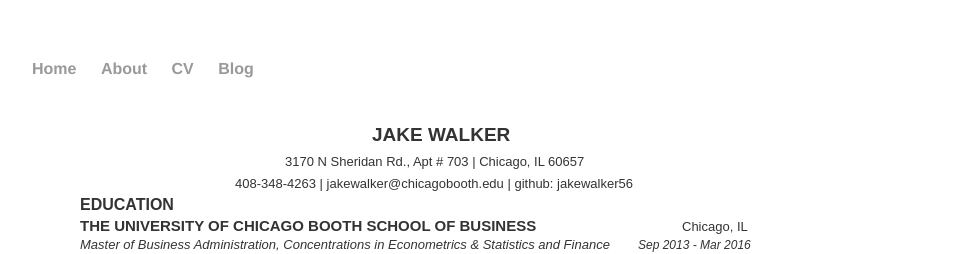
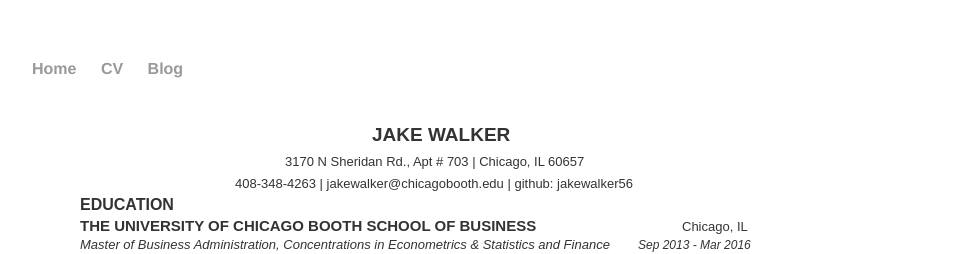
Before and after one commit to jakewalker56/jakewalker56.github.io, a Jekyll site: the page built from cv/index.html, in a window 1280 px wide. Shown: the top 254 px of the page, without its empty margins (160-1119 px from the left). Built offline with Jekyll 4.4.1, drawn with Linux system fonts in a browser that asks for light colours.

Commit message:
remove about section

```diff
--- a/_layouts/cv.html
+++ b/_layouts/cv.html
@@ -9,7 +9,6 @@
 			<nav>
 	    		<ul>
 	        		<li><a href="/">Home</a></li>
-		        	<li><a href="/about">About</a></li>
 	        		<li><a href="/cv">CV</a></li>
 	        		<li><a href="/blog">Blog</a></li>
 	    		</ul>
--- a/_layouts/default.html
+++ b/_layouts/default.html
@@ -9,7 +9,6 @@
 			<nav>
 	    		<ul>
 	        		<li><a href="/">Home</a></li>
-		        	<li><a href="/about">About</a></li>
 	        		<li><a href="/cv">CV</a></li>
 	        		<li><a href="/blog">Blog</a></li>
 	    		</ul>
```
